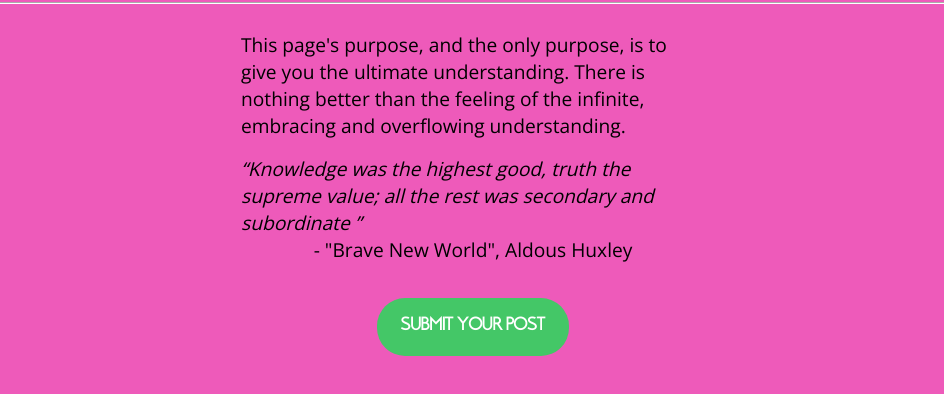
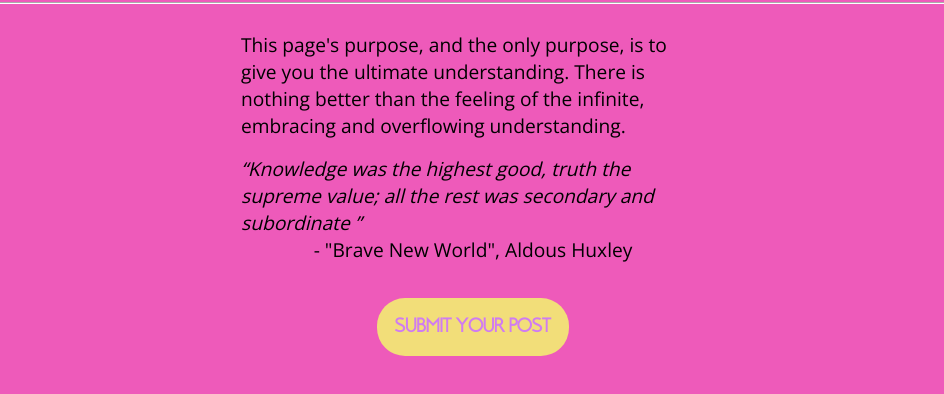
Before and after one commit to malagorzata/insomnia, a plain HTML site: page index.html in a window 1280 px wide. Shown: the part 158-552 px from the top of the page, without its empty margins (167-1111 px from the left). Drawn offline with nearby package versions, Linux system fonts and the light colour scheme; no server answers.

Commit message:
changed styling of submit post button

```diff
--- a/style.css
+++ b/style.css
@@ -144,13 +144,13 @@ a button:active {
 }
 
 .myButton {
-  background-color: #44c767;
+  background-color: #f2de79;
   border-radius: 28px;
   display: inline-block;
   cursor: pointer;
-  color: #ffffff;
+  color: #d07cf1;
   font-family: "Brixton Bold";
-  font-size: 1.2rem;
+  font-size: 1.3rem;
   text-decoration: none;
   margin: 1rem auto;
   display: block;
@@ -160,7 +160,8 @@ a button:active {
   padding-top: 1.1rem;
 }
 .myButton:hover {
-  background-color: blue;
+  background-color: #d07cf1;
+  color: #f2de79;
 }
 
 /*FORM*/
```
